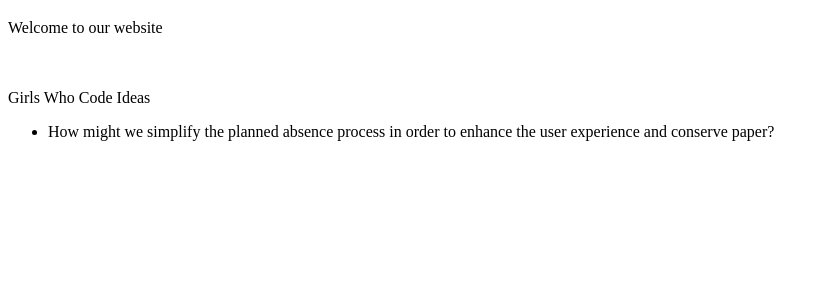
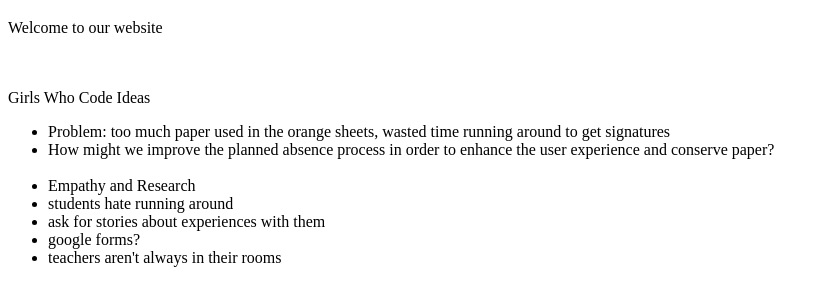
Before and after one commit to mrenomcd/McDGWCProject, a plain HTML site: page index.html in a window 1280 px wide. Shown: the part 61-366 px from the top of the page, without its empty margins (0-829 px from the left). Drawn offline with Linux system fonts and the light colour scheme.

Commit message:
Update details of challenge

```diff
--- a/index.html
+++ b/index.html
@@ -6,7 +6,13 @@
 <p>Welcome to our website</p>
 <p><br><br>Girls Who Code Ideas</p>
 <ul>
-  <li>How might we simplify the planned absence process in order to enhance the user experience and conserve paper?</li>
+	<li>Problem: too much paper used in the orange sheets, wasted time running around to get signatures<br></li>
+	<li>How might we improve the planned absence process in order to enhance the user experience and conserve paper?<br><br></li>
+	<li>Empathy and Research</li>
+	<li>students hate running around</li>
+	<li>ask for stories about experiences with them</li>
+	<li>google forms?</li>
+	<li>teachers aren't always in their rooms</li>
 </ul>
 </body>
 </html>
```
